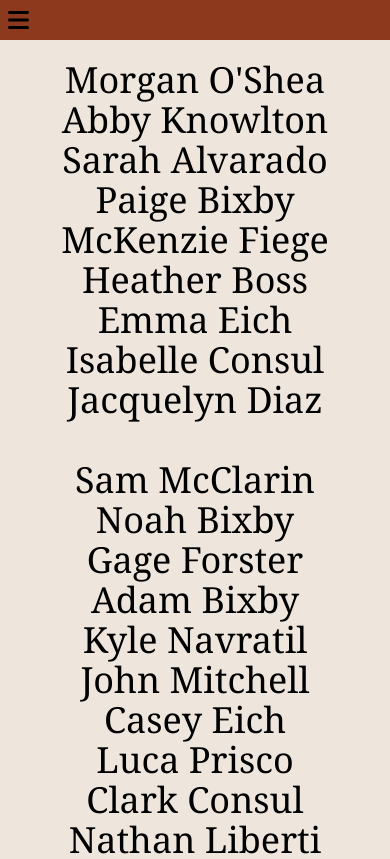
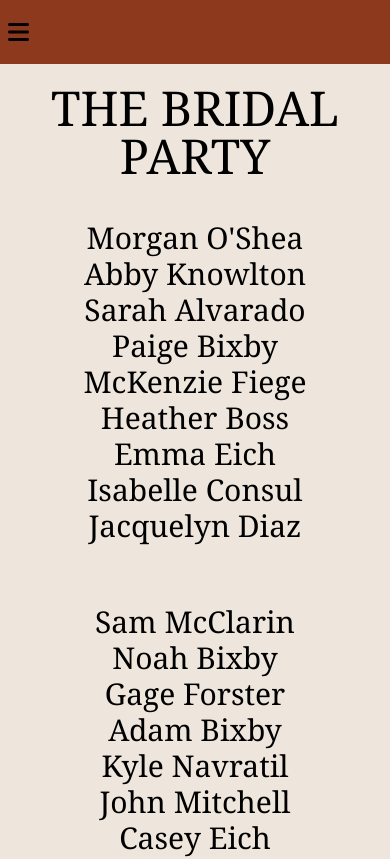
Before and after one commit to gnieb/wedding-cermony-site, a React (Create React App) app: page /bridalparty in a window 390 px wide. Shown: the top 859 px of the page. Built offline with nearby package versions, Linux system fonts and the light colour scheme.

Commit message:
mobile nav styling

```diff
--- a/src/components/MobileNav.js
+++ b/src/components/MobileNav.js
@@ -11,8 +11,8 @@ export default function MobileNav () {
     }
 
     return(
-        <div className="bg-darkO block md:hidden">
-            <div className=""
+        <div className="bg-darkO h-16 block md:hidden">
+            <div className="flex items-center h-full"
             onClick={handleMenu}>
                 <FontAwesomeIcon className="p-2" icon={faBars} size="xl"/>
             </div>
--- a/src/components/Nav.js
+++ b/src/components/Nav.js
@@ -3,7 +3,7 @@
 
 export const Nav = () => {
     return (
-        <div className="hidden font-bold w-screen h-10 bg-darkO md:flex items-center flex-wrap justify-between">
+        <div className="hidden font-bold w-screen h-12 bg-darkO md:flex items-center flex-wrap justify-between">
             <div >
                 <a className="m-5"  alt="" href="/about">Us</a>
 
--- a/src/pages/BridalParty.js
+++ b/src/pages/BridalParty.js
@@ -1,7 +1,8 @@
 export default function BridalParty () {
     return(
         <div className="sm:flex font-serif sm:m-0 mx-auto">
-            <div className="p-5 text-4xl text-center">
+            <div className="p-5 text-5xl text-center">THE BRIDAL PARTY</div>
+            <div className="p-5 text-3xl text-center">
                 <div>Morgan O'Shea</div>
                 <div>Abby Knowlton</div>
                 <div>Sarah Alvarado</div>
@@ -12,7 +13,7 @@ export default function BridalParty () {
                 <div>Isabelle Consul</div>
                 <div>Jacquelyn Diaz</div>
             </div>
-            <div className="p-5 text-4xl text-center">
+            <div className="p-5 py-10 text-3xl text-center">
                 <div>Sam McClarin</div>
                 <div>Noah Bixby</div>
                 <div>Gage Forster</div>
```
